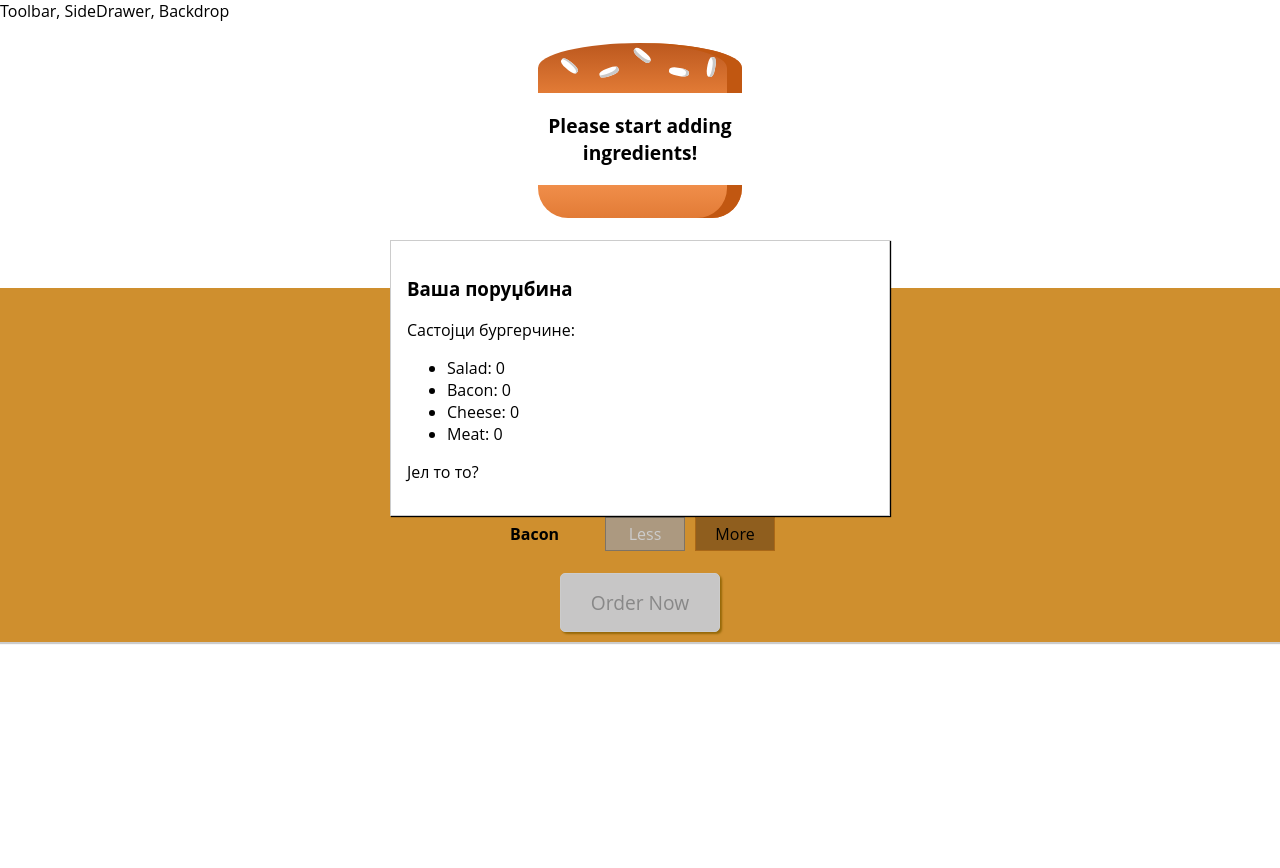
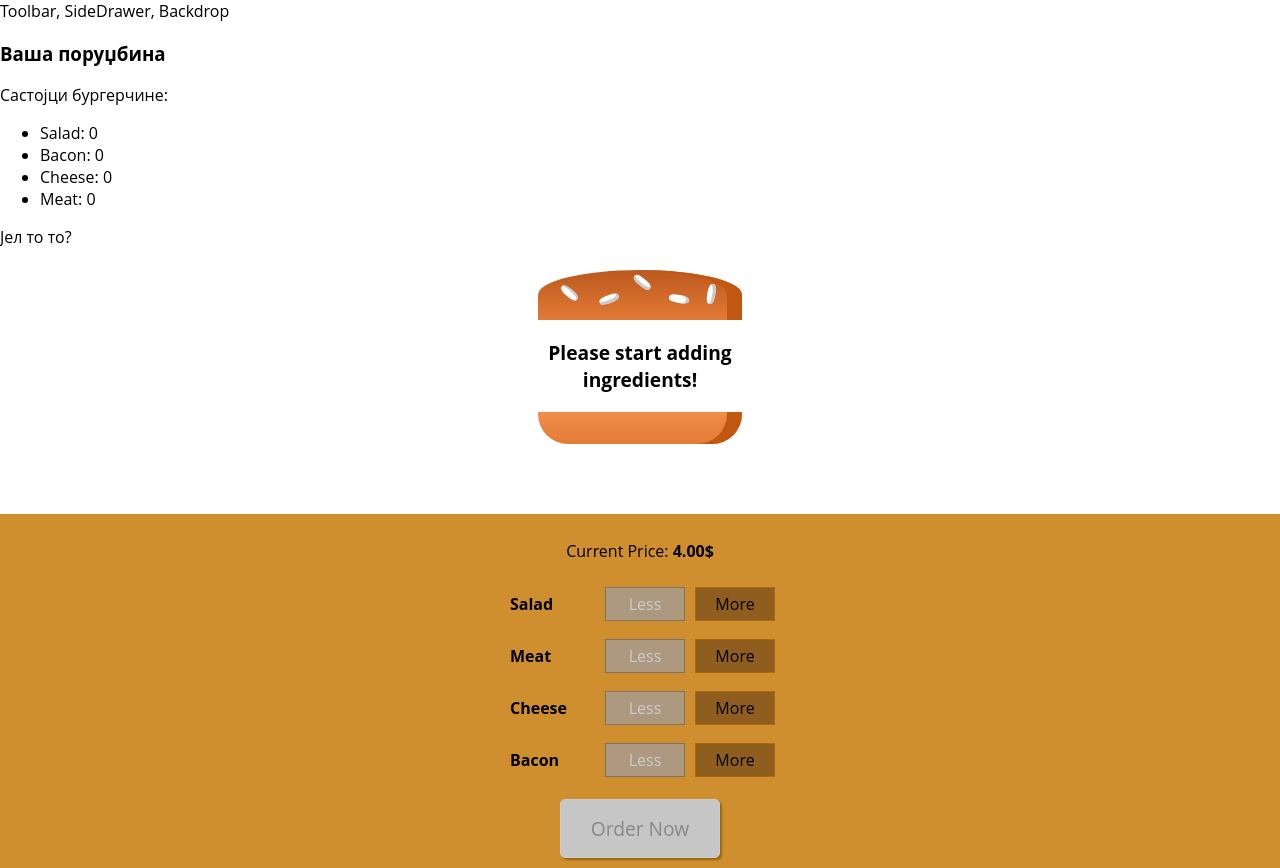
Before and after one commit to cfLaz/gitBurger, a React (Create React App) app: page / in a window 1280 px wide. Before the commit the page ends 800 px from the top, so only its background shows below. Built offline with nearby package versions, Linux system fonts and the light colour scheme.

Commit message:
izbacio glupi modal

```diff
--- a/src/containers/BurgerBuilder/BurgerBuilder.js
+++ b/src/containers/BurgerBuilder/BurgerBuilder.js
@@ -77,9 +77,9 @@ class BurgerBuilder extends Component {
         };
         return(
             <Aux>
-             <Modal>
+             {/* <Modal> */}
                 <OrderS ingredients={this.state.ingredients}/>
-             </Modal>
+             {/* </Modal> */}
               <Burger
               ingredients={this.state.ingredients}
               />
```
